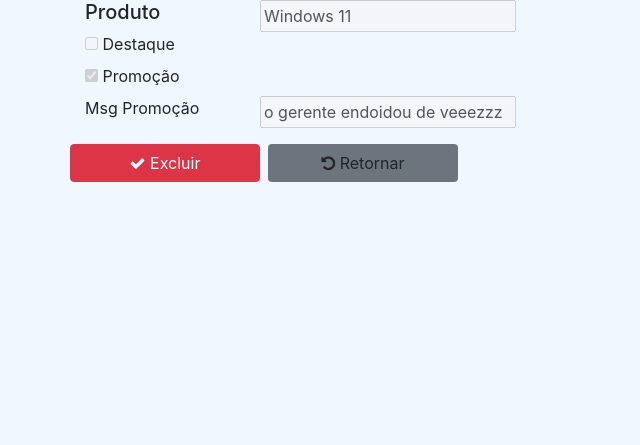
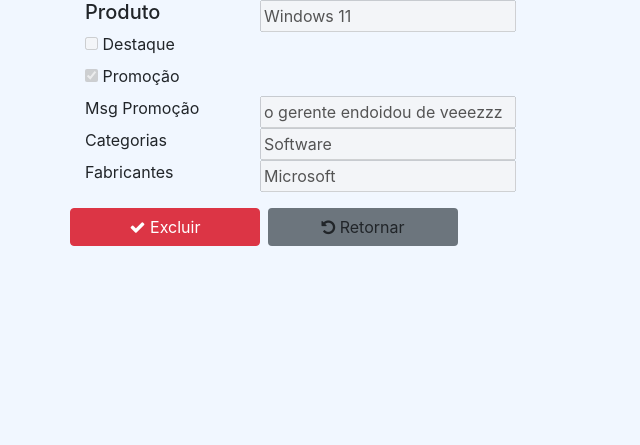
Before and after one commit to 0lice/prog-web, a Django app: page /produto/delete/2 in a window 1280 px wide. Shown: the part 56-501 px from the top of the page, without its empty margins (0-640 px from the left). Run offline with Django 5.2, Linux system fonts and the light colour scheme; data comes from the database, SQL or seed files in the repository; both versions use the stored data as it was after the commit; some libraries are stand-ins or nearby versions.

Commit message:
atividade cap 7 finalizada

```diff
--- a/loja/templates/produto/produto-delete.html
+++ b/loja/templates/produto/produto-delete.html
@@ -39,6 +39,14 @@
                 <input value="{{produto.msgPromocao}}" name="msgPromocao" disabled>
             </div>
             <div class="row">
+                <label for="CategoriaFk" class="col-md-2" >Categorias</label>
+                <input value="{{produto.categoria}}" name="CategoriaFk" disabled>
+            </div>
+            <div class="row">
+                <label for="FabricanteFk" class="col-md-2" >Fabricantes</label>
+                <input value="{{produto.fabricante}}" name="FabricanteFk" disabled>
+            </div>
+            <div class="row">
                 <button type="submit" class="btn btn-danger col-md-2 mt-3 mr-2"><i class="fa
                 fa-check"></i> Excluir</button>
                 <a href={% url 'produto' %} class="btn bg-secondary col-md-2 mt-3"><i class="fa
--- a/loja/views/produtoview.py
+++ b/loja/views/produtoview.py
@@ -102,6 +102,8 @@
         produtos = produtos.filter(id=id)
     produto = produtos.first()
     print(produto)
+    Fabricantes = Fabricante.objects.all()
+    Categorias = Categoria.objects.all()
     context = {
         'produto': produto
     }
@@ -115,7 +117,9 @@
         produtos = produtos.filter(id=id)
     produto = produtos.first()
     print(produto)
-    context = {'produto' : produto}
+    Fabricantes = Fabricante.objects.all()
+    Categorias = Categoria.objects.all()
+    context = { 'produto': produto, 'fabricantes' : Fabricantes, 'categorias' : Categorias}
     return render(request, template_name='produto/produto-delete.html', context=context, status=200)
 
 def create_produto_view(request, id=None):
@@ -127,6 +131,8 @@
         msgPromocao = request.POST.get("msgPromocao")
         preco = request.POST.get("preco")
         image = request.POST.get("image")
+        categoria = request.POST.get("CategoriaFk")
+        fabricante = request.POST.get("FabricanteFk")
         print("postback-create")
         print(produto)
         print(destaque)
@@ -139,6 +145,8 @@
             obj_produto.Produto = produto
             obj_produto.destaque = (destaque is not None)
             obj_produto.promocao = (promocao is not None)
+            obj_produto.fabricante = Fabricante.objects.filter(id=fabricante).first()
+            obj_produto.categoria = Categoria.objects.filter(id=categoria).first()
             if msgPromocao is not None:
                 obj_produto.msgPromocao = msgPromocao
             obj_produto.preco = 0
@@ -161,4 +169,5 @@
         except Exception as e:
             print("Erro inserindo produto: %s" % e)
         return redirect("/produto")
-    return render(request, template_name='produto/produto-create.html',status=200)
+
+    return render(request, template_name='produto/produto-create.html', context={"fabricantes": Fabricante.objects.all(), "categorias": Categoria.objects.all()}, status=200)
```
Also changed, not shown: loja/templates/produto/produto-create.html (+28 -0 lines), loja/templates/produto/produto-details.html (+8 -0 lines), lojaAdmin/db.sqlite3, lojaAdmin/media/unnamed.png (added).
